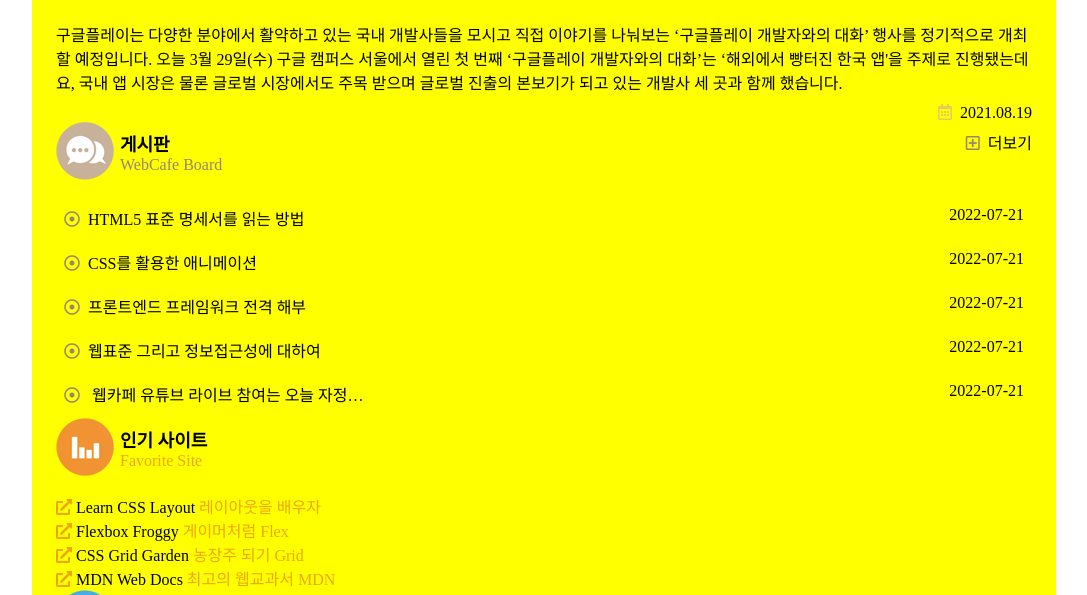
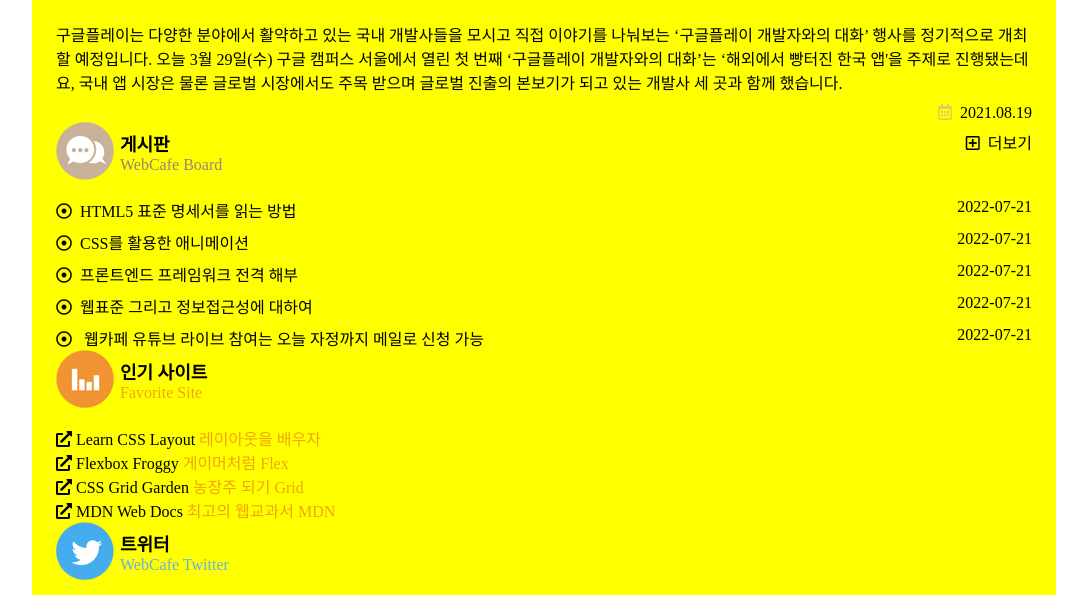
Before and after one commit to codevilot/zeroConnectTo, a website: page RWD/main.html in a window 1280 px wide. Shown: the part 1500-2095 px from the top of the page, without its empty margins (96-1183 px from the left). Drawn offline with Linux system fonts and the light colour scheme; grey boxes are pictures that could not be loaded; a web font is replaced by a local one.

Commit message:
게시판 디자인 완성

```diff
--- a/RWD/css/index.css
+++ b/RWD/css/index.css
@@ -237,39 +237,33 @@
 
 /* 공통 게시판 */
 .board {
-  position: relative;
+  position: relative
+}
+
+.board__item {
+  display: flex;
+  flex: row nowrap;
+  margin-top: var(--spacing-xs);
+}
+
+.board__link {
+  width: calc(100% - 6rem);
+  white-space: nowrap;
+  overflow: hidden;
+  text-overflow: ellipsis;
+}
+
+.board__date {
+  flex-grow: 1;
+  text-align: right;
 }
 
 .board__more {
   position: absolute;
-  min-height: 3.75rem;
-  top: 0.5rem;
+  top: 0;
   right: 0;
-}
-
-.board__item {
-  padding: 0.5rem;
-}
-
-.board__item time {
-  float: right;
-}
-
-.board__link {
-  width: 300px;
-  overflow: hidden;
-  text-overflow: ellipsis;
-  white-space: nowrap;
-  display: inline-block;
-}
-
-.themeBrown::before {
-  color: var(--accent-board);
-}
-
-.themeOrange::before {
-  color: var(--accent-favorite);
-
+  padding: var(--spacing-xs);
+  transform: translateX(var(--spacing-xs))
 }
 
 /* 공통 인기사이트 */
```
